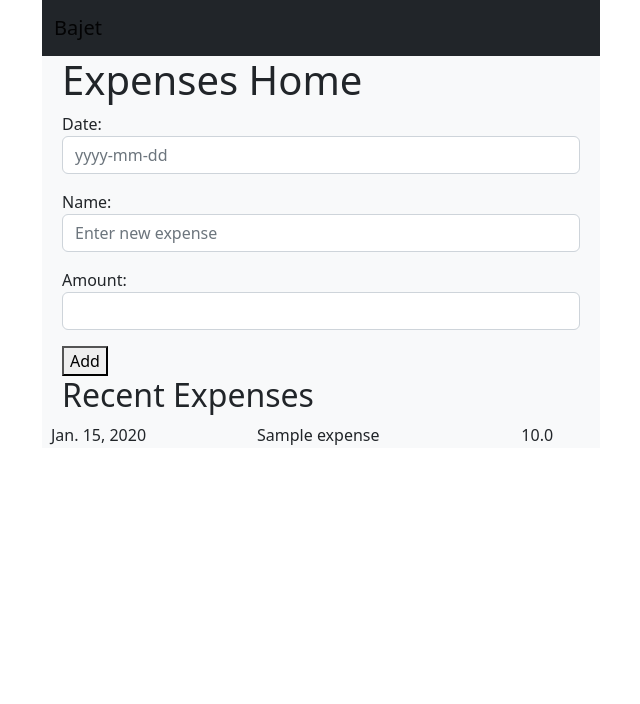
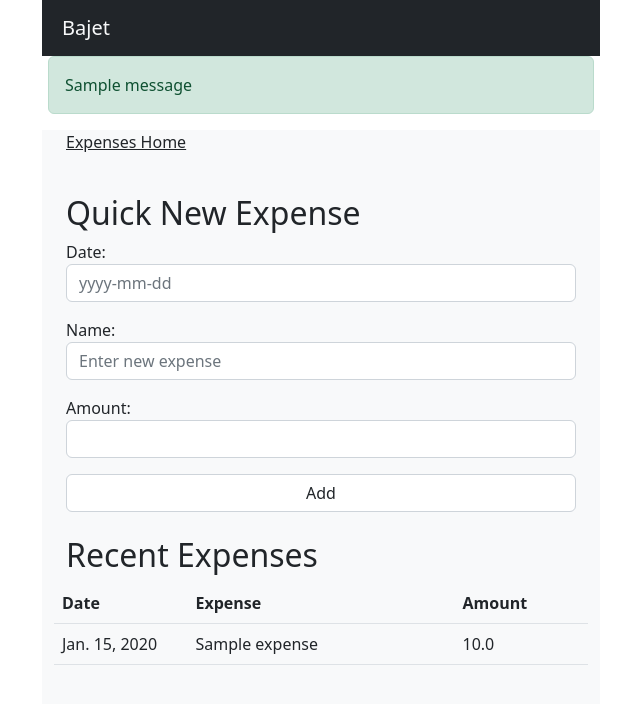
Before and after one commit to DGalbichek/bajet, a Django app: page / in a window 1280 px wide. Shown: the top 704 px of the page, without its empty margins (319-959 px from the left). Run offline with Django 4.2, Linux system fonts and the light colour scheme; tables that the repository leaves empty hold one stand-in row (values such as "Sample post"); one stand-in notice (Sample message) is shown; some libraries are stand-ins or nearby versions.

Commit message:
template tweaks

```diff
--- a/expenses/templates/base.html
+++ b/expenses/templates/base.html
@@ -10,15 +10,27 @@
     </head>
     <body>
         <div class="container">
-            <nav class="navbar navbar-default offset-3 col-6 bg-dark" role="navigation">
+            <nav class="navbar navbar-default offset-3 col-6 p-2 bg-dark" role="navigation">
                 <div class="container-fluid">
-                    <a class="navbar-brand" href="/">Bajet</a>
+                    <a class="navbar-brand text-light" href="/">Bajet</a>
                 </div>
             </nav>
+            {% if messages %}
+                <div class="row">
+                    <div class="offset-3 col-6">
+                        {% for message in messages %}
+                            <div class="alert alert-{{ message.level_tag }}">{{ message }}</div>
+                        {% endfor %}
+                    </div>
+                </div>
+            {% endif %}
         </div>
         <div class="container">
             <div class="offset-3 col-6 bg-light">
-                <div class="row mx-2">
+                <div class="row pt-0 ps-4">
+                    {% block breadcrumbs %}{% endblock %}
+                </div>
+                <div class="p-4">
                     {% block main_content %}{% endblock %}
                 </div>
             </div>
--- a/expenses/templates/home.html
+++ b/expenses/templates/home.html
@@ -2,8 +2,12 @@
 
 {% block title %}Expenses Home{% endblock %}
 
+{% block breadcrumbs %}
+    <p><u>Expenses Home</u></p>
+{% endblock %}
 {% block main_content %}
-    <h1>Expenses Home</h1>
+<div class="row">
+    <h2>Quick New Expense</h2>
     <form method="POST" action=".">
         {{ form.as_p }}
         {% csrf_token %}
@@ -12,18 +16,28 @@
             <span class="help-block">{{ form.text.errors }}</span>
         </div>
         {% endif %}
-        <button id="id_new_expense_add">Add</button>
+        <button id="id_new_expense_add" class="form-control">Add</button>
     </form>
+</div>
+<div class="row pt-4">
     <h2>Recent Expenses</h2>
-    <table id="id_recent_expenses_table">
+    <table id="id_recent_expenses_table" class="table">
+        <thead>
+            <tr>
+                <th scope="col">Date</th>
+                <th scope="col">Expense</th>
+                <th scope="col">Amount</th>
+            </tr>
+        </thead>
         <tbody>
         {% for expense in recent_expenses %}
             <tr>
-                <td>{{ expense.date }}</td>
-                <td>{{ expense.name }}</td>
-                <td>{{ expense.amount }}</td>
+                <td class="col-3">{{ expense.date }}</td>
+                <td class="col-6">{{ expense.name }}</td>
+                <td class="col-3">{{ expense.amount }}</td>
             </tr>
         {% endfor %}
         </tbody>
     </table>
+</div>
 {% endblock %}
```
